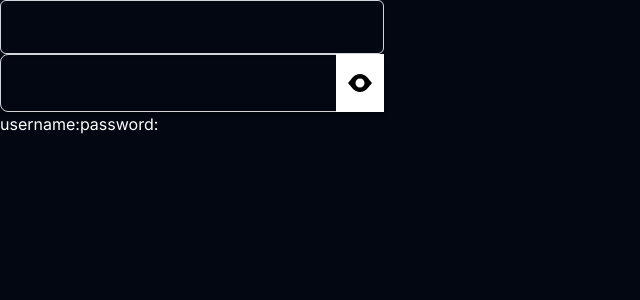
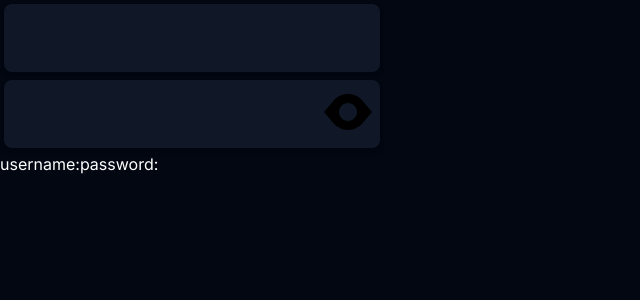
Before and after one commit to mk1MoreBugs/wrbmj, a Vue app in the folder frontend/: page / in a window 1280 px wide. Shown: the top 300 px of the page, without its empty margins (0-640 px from the left). Built offline with nearby package versions, Linux system fonts and the light colour scheme; the HTML template or start-up script is replaced by a standard one.

Commit message:
change style to Password field

```diff
--- a/frontend/src/components/LoginCard.vue
+++ b/frontend/src/components/LoginCard.vue
@@ -11,9 +11,17 @@ const handlePasswordInput = (newValue: string) => {
 </script>
 
 <template>
-  <div class="w-96 flex flex-col bg-base-100">
+  <div class="w-96 flex flex-col">
     <input
-      class="block w-full p-2 pr-10 border border-gray-300 rounded-md shadow-sm focus:ring-indigo-500 focus:border-indigo-500 sm:text-sm min-h-[54px]"
+      class="
+        bg-neutral
+        flex justify-between
+        block m-1 min-h-[58px] h-[68px]
+        rounded-field
+        shadow-md/20
+        overflow-hidden
+        focus-within:border-neutral focus-within:outline-secondary focus-within:outline-3
+      "
       type="text"
       v-model.trim="userCredentials.username"
     />
--- a/frontend/src/components/PasswordInput.vue
+++ b/frontend/src/components/PasswordInput.vue
@@ -31,32 +31,39 @@ const handleInput = (event: Event) => {
 </script>
 
 <template>
-  <div class="relative">
+  <div
+    class="
+      bg-neutral
+      flex justify-between
+      block m-1 min-h-[58px] h-[68px]
+      rounded-field
+      shadow-md/20
+      overflow-hidden
+      focus-within:outline-secondary focus-within:outline-3
+    "
+  >
     <input
       :id="id"
       :type="inputType"
       :value="value"
       @input="handleInput"
       class="
-        block w-full p-2 min-h-[58px]
-        border border-secondary
-        rounded-field
-        shadow-md/20
-        font-mono text-body text-white
-        focus:border-transparent focus:outline-neutral focus:outline-3"
-
+        flex-grow
+        outline-none
+        font-sans text-body text-white
+      "
       v-bind="$attrs"
     />
 
     <button
       type="button"
-      class="absolute inset-y-0 right-0 px-3 flex items-center justify-center max-w-[48px] bg-white"
+      class="m-2 flex items-center size-[48px]"
       @click="togglePasswordVisibility"
       :title="showPassword ? 'Hide password' : 'Show password'"
       :aria-label="showPassword ? 'Hide password' : 'Show password'"
     >
-      <EyeCloseIcon v-if="showPassword"/>
-      <EyeIcon v-else/>
+      <EyeCloseIcon class="size-fit" v-if="showPassword"/>
+      <EyeIcon class="size-fit" v-else/>
     </button>
   </div>
 </template>
```
